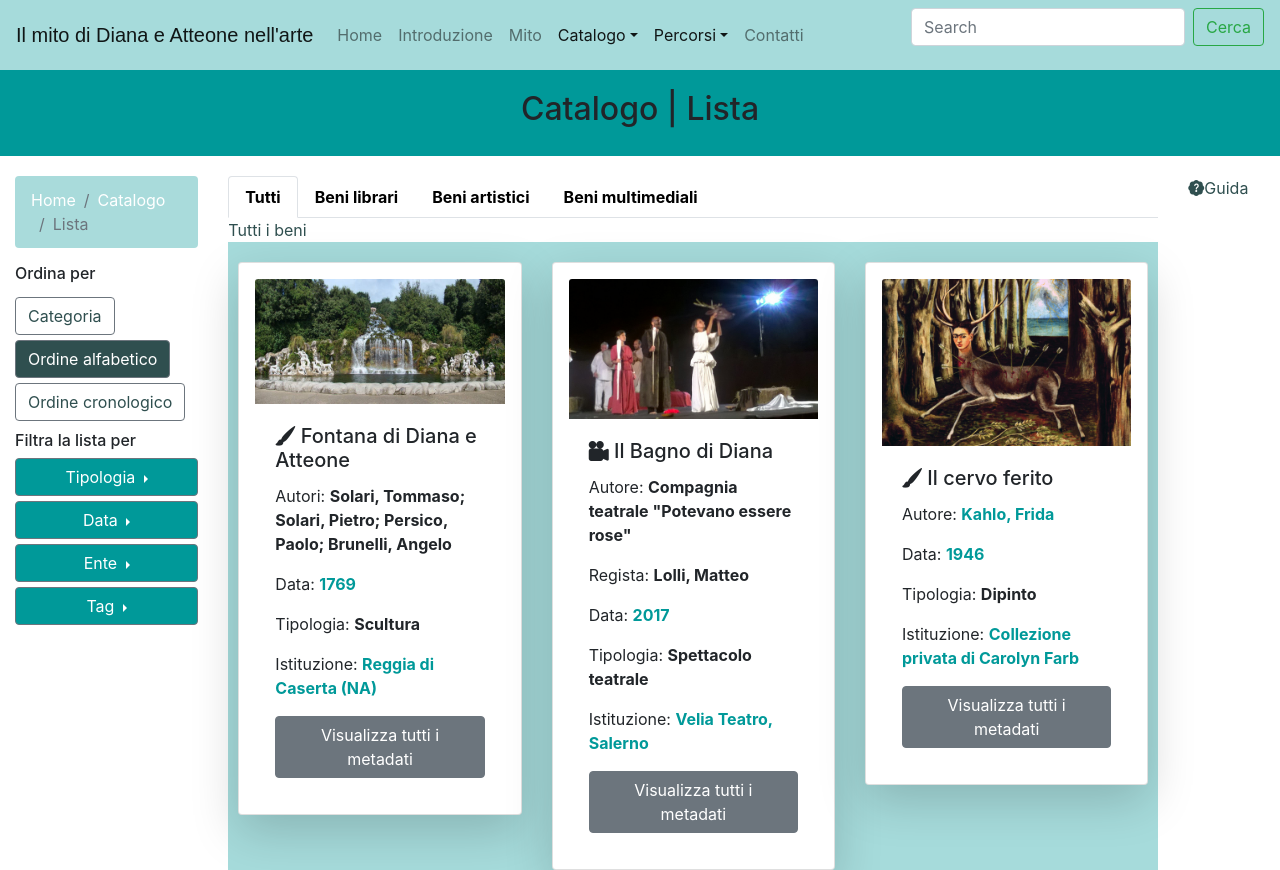
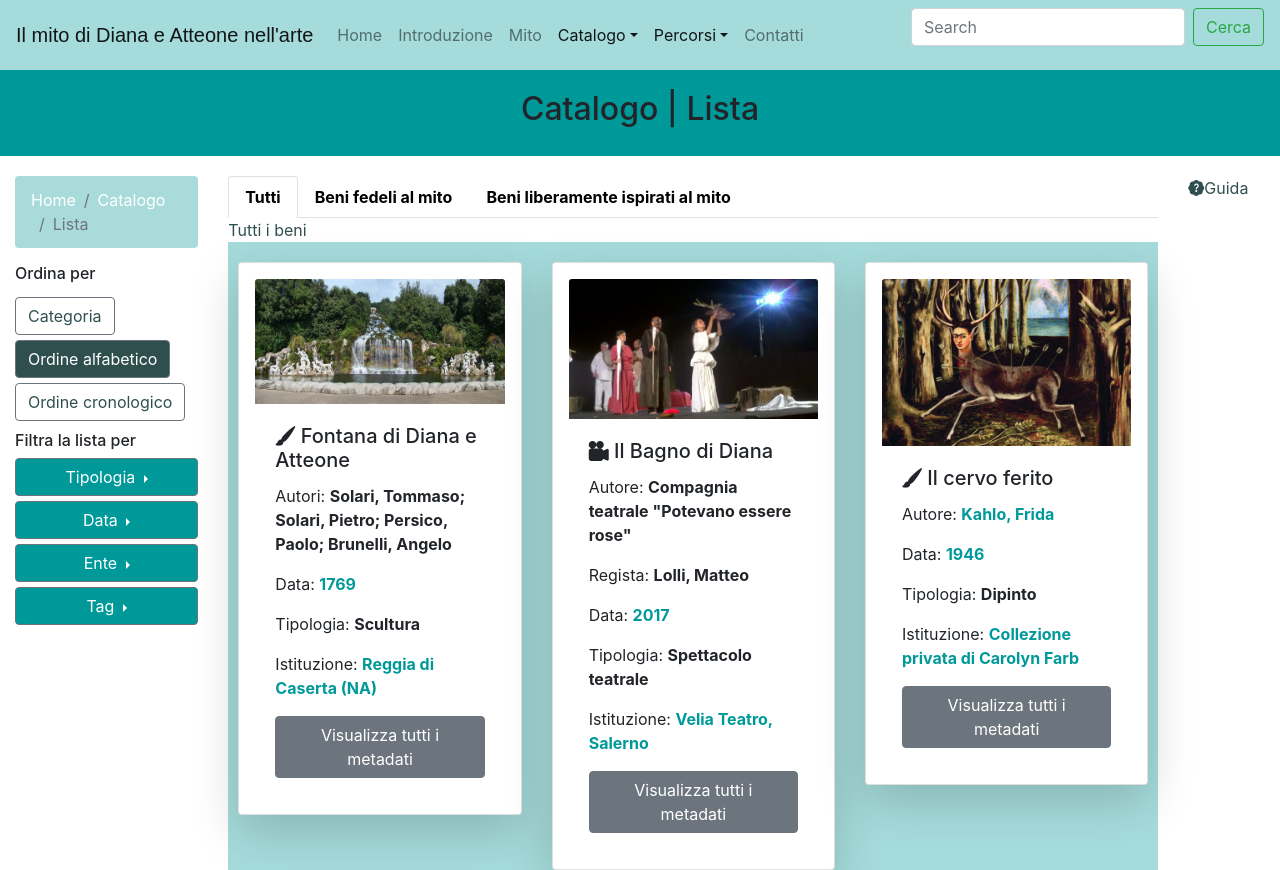
Before and after one commit to jacquelinefontanarosa/dianaeatteonenellarte, a plain HTML site: page lista-dianaatteone.html in a window 1280 px wide. Shown: the top 870 px of the page. Drawn offline with nearby package versions, Linux system fonts and the light colour scheme; a web font is replaced by a local one.

Commit message:
Update lista-dianaatteone.html

```diff
--- a/lista-dianaatteone.html
+++ b/lista-dianaatteone.html
@@ -341,20 +341,16 @@
 							    <a class="nav-link active" id="all-tab" data-toggle="tab" href="#all" role="tab" aria-controls="all" aria-selected="true"><strong>Tutti</strong></a>
 							  </li>
 							  <li class="nav-item" role="presentation">
-							    <a class="nav-link" id="books-tab" data-toggle="tab" href="#books" role="tab" aria-controls="books" aria-selected="false"> <strong>Beni librari</strong></a>
+							    <a class="nav-link" id="fedeli-tab" data-toggle="tab" href="#fedeli" role="tab" aria-controls="fedeli" aria-selected="false"> <strong>Beni fedeli al mito</strong></a>
 							  </li>
 							  <li class="nav-item" role="presentation">
-							    <a class="nav-link" id="art-tab" data-toggle="tab" href="#art" role="tab" aria-controls="art" aria-selected="false"><strong>Beni artistici</strong></a>
-							  </li>
-							  <li class="nav-item" role="presentation">
-							    <a class="nav-link" id="media-tab" data-toggle="tab" href="#media" role="tab" aria-controls="media" aria-selected="false"><strong>Beni multimediali</strong></a>
+							    <a class="nav-link" id="ispirati-tab" data-toggle="tab" href="#ispirati" role="tab" aria-controls="ispirati" aria-selected="false"><strong>Beni liberamente ispirati al mito</strong></a>
 							  </li>
 							</ul>
 							<div class="tab-content" id="myTabContent">
 							  <div class="tab-pane fade show active" id="all" role="tabpanel" aria-labelledby="all-tab">Tutti i beni</div>
-							  <div class="tab-pane fade" id="books" role="tabpanel" aria-labelledby="books-tab">Tutti i beni librari</div>
-							  <div class="tab-pane fade" id="art" role="tabpanel" aria-labelledby="art-tab">Tutti i beni artistici</div>
-							  <div class="tab-pane fade" id="media" role="tabpanel" aria-labelledby="media-tab">Tutti i beni multimediali</div>
+							  <div class="tab-pane fade" id="fedeli" role="tabpanel" aria-labelledby="fedeli-tab">Tutti i beni fedeli al mito</div>
+							  <div class="tab-pane fade" id="ispirati" role="tabpanel" aria-labelledby="ispirati-tab">Tutti i beni liberamente ispirati al mito</div>
 							</div>
 							<div class="container" style="background-color: #a6dbdb;padding: 10px">
 								<div class="row" style="margin-top: 10px; margin-bottom: 10px">
```
